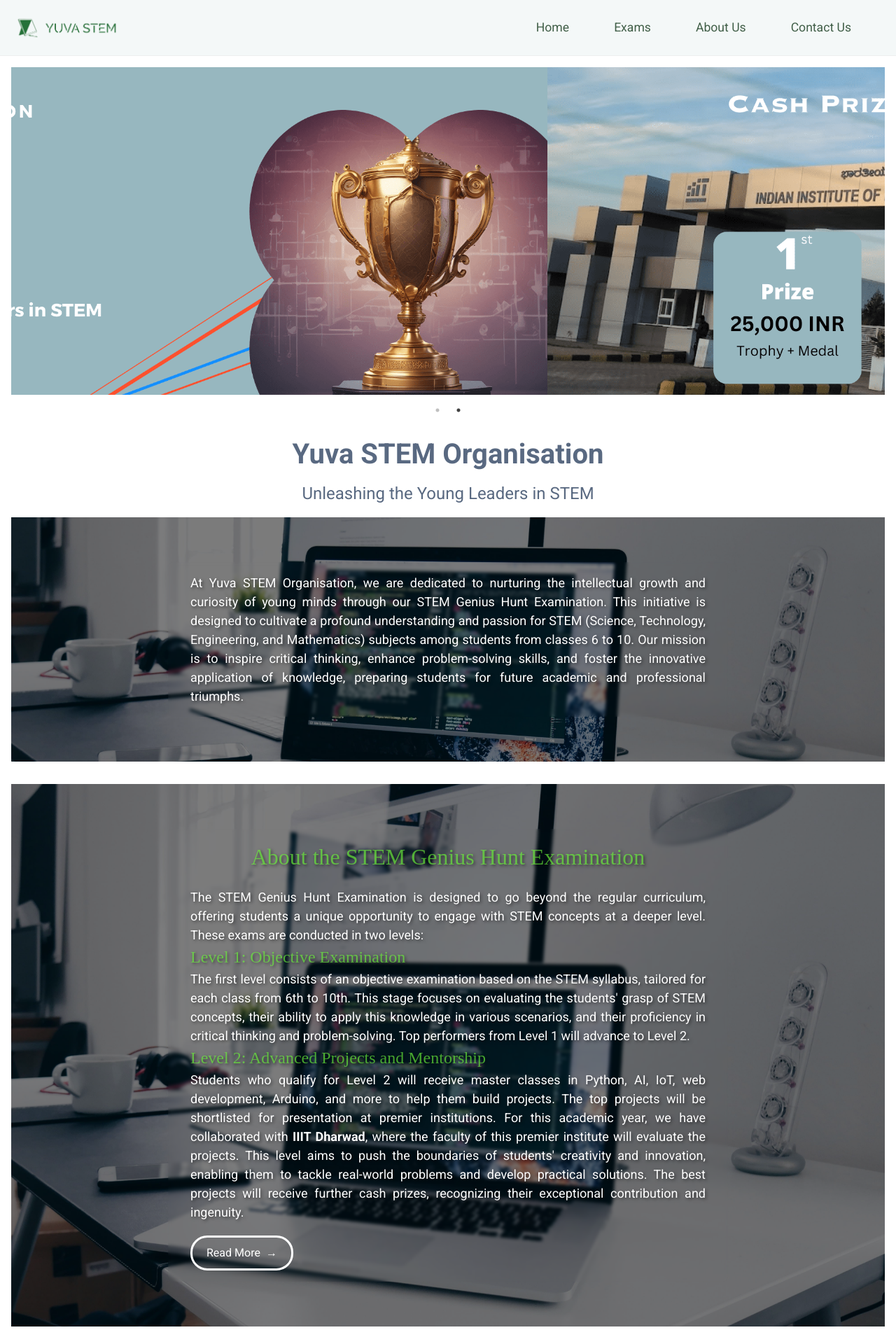
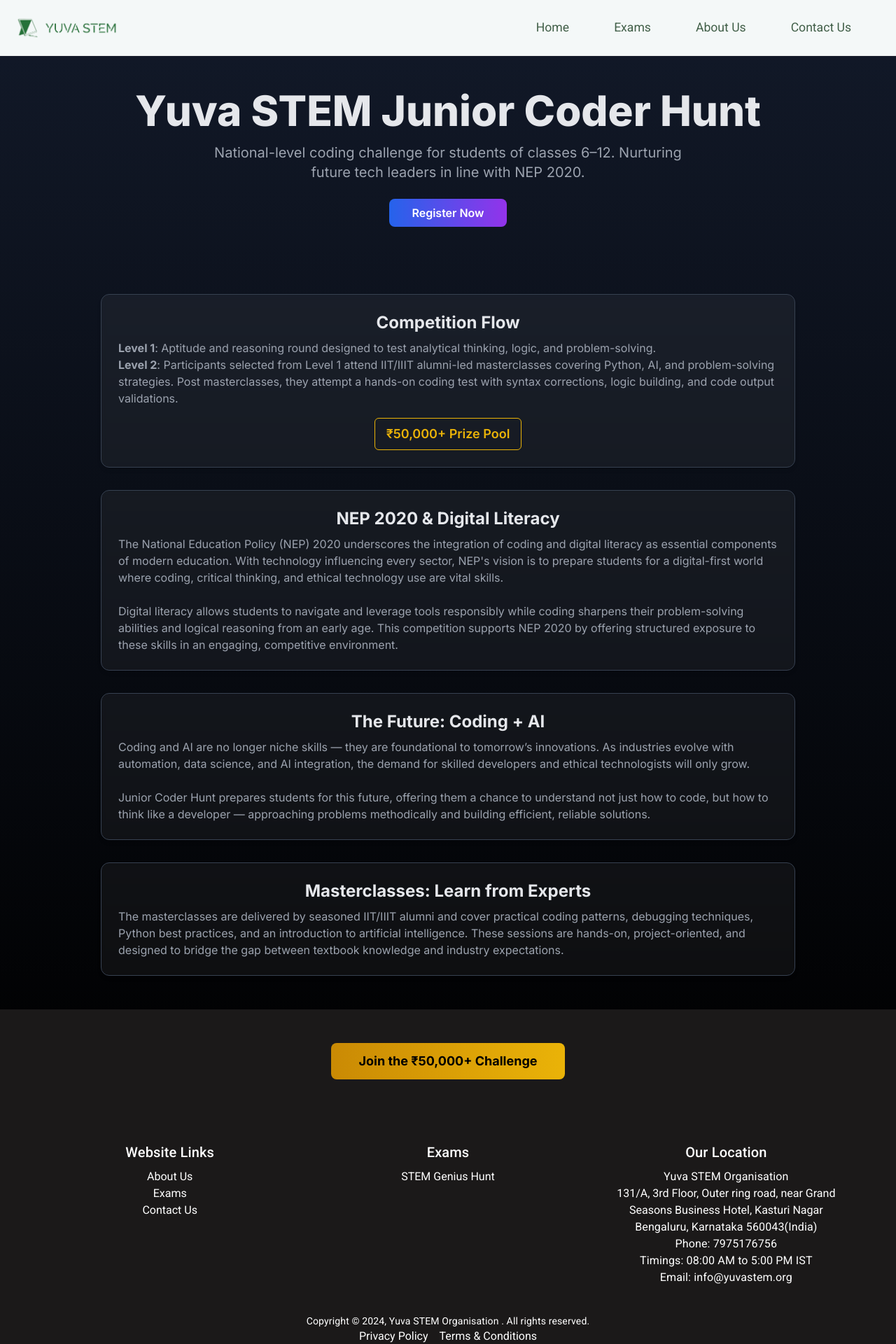
Before and after one commit to sajjanstem/sajjan-stem, a React (Create React App) app: page / in a window 1280 px wide. Shown: the top 1920 px of the page at 70% size. Built offline with nearby package versions, Linux system fonts and the light colour scheme.

Commit message:
ui changes for junior coder hunt

```diff
--- a/package.json
+++ b/package.json
@@ -14,9 +14,11 @@
     "@types/node": "^16.18.98",
     "@types/react": "^18.3.3",
     "@types/react-dom": "^18.3.0",
+    "aos": "^2.3.4",
     "react": "^18.3.1",
     "react-dom": "^18.3.1",
     "react-helmet": "^6.1.0",
+    "react-icons": "^5.5.0",
     "react-router-dom": "^6.23.1",
     "react-scripts": "5.0.1",
     "react-slick": "^0.30.2",
--- a/public/index.html
+++ b/public/index.html
@@ -9,6 +9,7 @@
     <link rel="apple-touch-icon" href="%PUBLIC_URL%/logoIconWhite.png" />
     <link rel="manifest" href="%PUBLIC_URL%/manifest.json" />
     <title>Yuva STEM Organisation</title>
+    <link href="https://fonts.googleapis.com/css2?family=Inter:wght@400;600;700;800&display=swap" rel="stylesheet">
   </head>
   <body>
     <noscript>You need to enable JavaScript to run this app.</noscript>
--- a/src/components/Home.css
+++ /dev/null
@@ -1,173 +0,0 @@
-.heading-section {
-  text-align: center;
-}
-
-.heading-section h1 {
-  font-size: 2.5rem;
-  font-weight: bold;
-  color: #596981;
-  margin-bottom: 0.5rem;
-}
-
-.heading-section p {
-  font-size: 1.5rem;
-  color: #596981;
-}
-
-.slider-image {
-  width: 100%;
-  height: auto;
-}
-
-.content-section {
-  display: flex;
-  align-items: center;
-  justify-content: center;
-  color: #ffffff;
-  padding: 4rem 2rem;
-  margin-bottom: 1rem;
-  background-size: cover;
-  background-position: center;
-  background-attachment: fixed;
-  position: relative;
-  z-index: 1;
-}
-
-.content-section::before {
-  content: "";
-  position: absolute;
-  top: 0;
-  left: 0;
-  right: 0;
-  bottom: 0;
-  background: rgba(0, 0, 0, 0.5);
-  /* Dark overlay */
-  z-index: -1;
-}
-
-.read-more-container {
-  margin-top: 20px;
-}
-
-.read-more-button {
-  display: inline-flex;
-  align-items: center;
-  padding: 10px 20px;
-  border: 3px solid white;
-  color: #fff;
-  text-decoration: none;
-  border-radius: 24px;
-  transition: background-color 0.3s;
-}
-
-.external-link-icon {
-  margin-left: 8px;
-  font-size: 16px;
-}
-
-.bg1 {
-  background-image: url("../../public/assets/skills.jpg");
-}
-
-.bg2 {
-  background-image: url("../../public/assets/innovators.jpg");
-}
-
-.bg3 {
-  background-image: url("../../public/assets/love_stem.jpg");
-}
-
-
-
-.content {
-  max-width: 800px;
-  /* background: rgba(0, 0, 255, 0.3);  */
-  /* background: rgba(235, 243, 242, .1); */
-  /* background: rgba(59,130,246,.5); */
-  backdrop-filter: blur(2px);
-  border-radius: 8px;
-  padding: 1rem 2rem 1rem 2rem;
-  text-align: justify;
-}
-
-.content h2 {
-  color: rgba(108, 246, 59, 0.65);
-  text-shadow: 2px 2px 4px rgba(0, 0, 0, 0.5);
-  font-size: 2rem;
-  font-family: ui-monospace;
-}
-
-
-.content h3 {
-  color: rgba(108, 246, 59, 0.65);
-  text-shadow: 2px 2px 4px rgba(0, 0, 0, 0.5);
-  font-size: 1.5rem;
-  font-family: ui-monospace;
-}
-
-.content p,
-.content ul {
-  font-size: large;
-  color: #ffffff;
-  text-shadow: 2px 2px 4px rgba(0, 0, 0, 0.5);
-}
-
-.content ul {
-  list-style-type: disc;
-  padding-left: 2rem;
-}
-
-@keyframes fadeInUp {
-  from {
-    opacity: 0;
-    transform: translate3d(0, 100%, 0);
-  }
-
-  to {
-    opacity: 1;
-    transform: none;
-  }
-}
-
-
-/* Responsive Design */
-@media (max-width: 768px) {
-  .heading-section h1 {
-    font-size: 1.5rem;
-    font-weight: bold;
-    color: #596981;
-    margin-bottom: 0.5rem;
-  }
-
-  .heading-section p {
-    font-size: 1rem;
-    color: #596981;
-  }
-
-  .content {
-    backdrop-filter: blur(2px);
-    border-radius: 8px;
-    padding: 1rem;
-    text-align: justify;
-  }
-
-  .content-section {
-    padding: 4rem 1rem;
-  }
-
-  .content h2 {
-    color: rgba(108, 246, 59, 0.65);
-    text-shadow: 2px 2px 4px rgba(0, 0, 0, 0.5);
-    font-size: 1.5rem;
-    font-family: ui-monospace;
-  }
-
-
-  .content h3 {
-    color: rgba(108, 246, 59, 0.65);
-    text-shadow: 2px 2px 4px rgba(0, 0, 0, 0.5);
-    font-size: 1.25rem;
-    font-family: ui-monospace;
-  }
-
-}
--- a/src/components/Home.tsx
+++ b/src/components/Home.tsx
@@ -1,129 +1,74 @@
-import React from "react";
-import Slider from "react-slick";
-import "slick-carousel/slick/slick.css";
-import "slick-carousel/slick/slick-theme.css";
-import "./Home.css";
-import { Helmet } from "react-helmet";
+import React, { useEffect } from "react";
+import AOS from "aos";
+import "aos/dist/aos.css";
 
 const Home = () => {
-  const settings = {
-    dots: true,
-    infinite: true,
-    speed: 500,
-    slidesToShow: 1,
-    slidesToScroll: 1,
-    autoplay: true,
-    autoplaySpeed: 2000,
-  };
+  useEffect(() => {
+    AOS.init({ duration: 1000, once: true });
+  }, []);
 
   return (
-    <div className="p-4 flex flex-col gap-4">
-      <Helmet>
-        <title>Yuva STEM Organisation - Home</title>
-        <meta
-          name="description"
-          content="Yuva STEM Organisation - Unleashing the Young Leaders in STEM. Learn about our STEM Genius Hunt Examination and how we nurture young minds in STEM subjects."
-        />
-        <meta name="description" content="Yuva STEM Organisation - Unleashing the Young Leaders in STEM through the STEM Genius Hunt Examination for classes 6 to 10." />
-        <meta name="keywords" content="Yuva STEM, STEM Genius Hunt, yuva stem, yuva STEM Examination, STEM Education, Science Technology Engineering Mathematics, Student Competitions, IIIT Dharwad, Project-Based Learning" />
-        <meta name="author" content="Yuva STEM Organisation" />
-      </Helmet>
-      <div className="mb-8">
-        <Slider {...settings}>
-          <div>
-            <img
-              src={process.env.PUBLIC_URL + "/assets/slider1.png"}
-              alt="STEM Genius Hunt"
-              className="slider-image"
-            />
+    <div className="bg-gradient-to-b from-gray-900 to-black min-h-screen text-gray-200 font-[Inter]">
+      <header className="text-center py-12">
+        <h1 className="text-4xl md:text-6xl font-extrabold mb-4" data-aos="fade-down">
+          Yuva STEM Junior Coder Hunt
+        </h1>
+        <p className="text-lg md:text-xl max-w-2xl mx-auto text-gray-400" data-aos="fade-up">
+          National-level coding challenge for students of classes 6–12. Nurturing future tech leaders in line with NEP 2020.
+        </p>
+        <div className="mt-6" data-aos="zoom-in">
+          <button className="bg-gradient-to-r from-blue-600 to-purple-600 text-white font-semibold py-2 px-8 rounded-lg hover:opacity-90 transition">
+            Register Now
+          </button>
+        </div>
+      </header>
+
+      <section className="max-w-5xl mx-auto py-12 px-4 space-y-8">
+        <div className="backdrop-blur-sm bg-white bg-opacity-5 rounded-xl border border-gray-700 p-6 shadow-md" data-aos="fade-up">
+          <h2 className="text-2xl font-bold mb-2">Competition Flow</h2>
+          <p className="text-gray-400">
+            <strong>Level 1</strong>: Aptitude and reasoning round designed to test analytical thinking, logic, and problem-solving.
+            <br />
+            <strong>Level 2</strong>: Participants selected from Level 1 attend IIT/IIIT alumni-led masterclasses covering Python, AI, and problem-solving strategies. Post masterclasses, they attempt a hands-on coding test with syntax corrections, logic building, and code output validations.
+          </p>
+          <div className="mt-4 flex items-center justify-center">
+            <span className="border border-yellow-500 text-yellow-500 rounded-md px-4 py-2 text-lg font-semibold">
+              ₹50,000+ Prize Pool
+            </span>
           </div>
-          <div>
-            <img
-              src={process.env.PUBLIC_URL + "/assets/slider2.png"}
-              alt="prizes"
-              className="slider-image"
-            />
-          </div>
-        </Slider>
-      </div>
+        </div>
 
-      <div className="heading-section">
-        <h1>Yuva STEM Organisation</h1>
-        <p>Unleashing the Young Leaders in STEM</p>
-      </div>
+        <div className="backdrop-blur-sm bg-white bg-opacity-5 rounded-xl border border-gray-700 p-6 shadow-md" data-aos="fade-up">
+          <h2 className="text-2xl font-bold mb-2">NEP 2020 & Digital Literacy</h2>
+          <p className="text-gray-400">
+            The National Education Policy (NEP) 2020 underscores the integration of coding and digital literacy as essential components of modern education. With technology influencing every sector, NEP's vision is to prepare students for a digital-first world where coding, critical thinking, and ethical technology use are vital skills.
+            <br /><br />
+            Digital literacy allows students to navigate and leverage tools responsibly while coding sharpens their problem-solving abilities and logical reasoning from an early age. This competition supports NEP 2020 by offering structured exposure to these skills in an engaging, competitive environment.
+          </p>
+        </div>
 
-      <section className="content-section bg1">
-        <div className="content">
-          <p>
-            At Yuva STEM Organisation, we are dedicated to nurturing the intellectual growth and curiosity of young minds through our STEM Genius Hunt Examination. This initiative is designed to cultivate a profound understanding and passion for STEM (Science, Technology, Engineering, and Mathematics) subjects among students from classes 6 to 10. Our mission is to inspire critical thinking, enhance problem-solving skills, and foster the innovative application of knowledge, preparing students for future academic and professional triumphs.
+        <div className="backdrop-blur-sm bg-white bg-opacity-5 rounded-xl border border-gray-700 p-6 shadow-md" data-aos="fade-up">
+          <h2 className="text-2xl font-bold mb-2">The Future: Coding + AI</h2>
+          <p className="text-gray-400">
+            Coding and AI are no longer niche skills — they are foundational to tomorrow’s innovations. As industries evolve with automation, data science, and AI integration, the demand for skilled developers and ethical technologists will only grow.
+            <br /><br />
+            Junior Coder Hunt prepares students for this future, offering them a chance to understand not just how to code, but how to think like a developer — approaching problems methodically and building efficient, reliable solutions.
+          </p>
+        </div>
+
+        <div className="backdrop-blur-sm bg-white bg-opacity-5 rounded-xl border border-gray-700 p-6 shadow-md" data-aos="fade-up">
+          <h2 className="text-2xl font-bold mb-2">Masterclasses: Learn from Experts</h2>
+          <p className="text-gray-400">
+            The masterclasses are delivered by seasoned IIT/IIIT alumni and cover practical coding patterns, debugging techniques, Python best practices, and an introduction to artificial intelligence. These sessions are hands-on, project-oriented, and designed to bridge the gap between textbook knowledge and industry expectations.
           </p>
         </div>
       </section>
 
-      <section className="content-section bg1">
-        <div className="content">
-          <h2>About the STEM Genius Hunt Examination</h2>
-          <p>
-            The STEM Genius Hunt Examination is designed to go beyond the regular curriculum, offering students a unique opportunity to engage with STEM concepts at a deeper level. These exams are conducted in two levels:
-          </p>
-          <h3>Level 1: Objective Examination</h3>
-          <p>
-            The first level consists of an objective examination based on the STEM syllabus, tailored for each class from 6th to 10th. This stage focuses on evaluating the students' grasp of STEM concepts, their ability to apply this knowledge in various scenarios, and their proficiency in critical thinking and problem-solving. Top performers from Level 1 will advance to Level 2.
-          </p>
-          <h3>Level 2: Advanced Projects and Mentorship</h3>
-          <p>
-            Students who qualify for Level 2 will receive master classes in Python, AI, IoT, web development, Arduino, and more to help them build projects. The top projects will be shortlisted for presentation at premier institutions. For this academic year, we have collaborated with <b>IIIT Dharwad</b>, where the faculty of this premier institute will evaluate the projects. This level aims to push the boundaries of students' creativity and innovation, enabling them to tackle real-world problems and develop practical solutions. The best projects will receive further cash prizes, recognizing their exceptional contribution and ingenuity.
-          </p>
-          <div className="read-more-container">
-            <a href="/exams" className="read-more-button">
-              Read More <span className="external-link-icon">→</span>
-            </a>
-          </div>
-        </div>
-      </section>
-
-      <section className="content-section bg2">
-        <div className="content">
-          <h2>Promoting Critical Skills for the Future</h2>
-          <p>
-            In alignment with the National Education Policy 2020, our examinations emphasize essential skills such as digital literacy, coding, and artificial intelligence. By integrating these skills into our curriculum, we aim to prepare students for success in a rapidly evolving technological landscape.
-          </p>
-        </div>
-      </section>
-
-      <section className="content-section bg2">
-        <div className="content">
-          <h2>Fostering a Lifelong Love for STEM</h2>
-          <p>
-            Participating in the STEM Genius Hunt Examinations is not just about winning prizes; it is about igniting a lifelong passion for STEM subjects. Our exams provide a platform for young minds to showcase their talents, fostering an environment where innovation and creativity can flourish.
-          </p>
-        </div>
-      </section>
-
-      <section className="content-section bg3">
-        <div className="content">
-          <h2>The Importance of Project-Based Learning</h2>
-          <p>
-            Project-based learning is a cornerstone of our approach, as it encourages students to apply their knowledge in practical, meaningful ways. Through projects, students learn to:
-          </p>
-          <ul>
-            <li><strong>Solve Complex Problems:</strong> Tackle real-world challenges that require creative and logical solutions.</li>
-            <li><strong>Think Critically:</strong> Analyze situations, make informed decisions, and reflect on their learning process.</li>
-            <li><strong>Collaborate Effectively:</strong> Work with peers and mentors, enhancing their teamwork and communication skills.</li>
-            <li><strong>Develop Resilience:</strong> Learn from failures and persist in the face of difficulties, building a growth mindset.</li>
-          </ul>
-        </div>
-      </section>
-
-      <section className="content-section bg3">
-        <div className="content">
-          <h2>Inspiring the Next Generation of Innovators</h2>
-          <p>
-            Our mission is to inspire and educate the next generation of STEM leaders. By encouraging curiosity and analytical thinking. The STEM Genius Hunt Examinations prepare students for global challenges and future success. We invite educational institutions to join us in this exciting journey to cultivate a lasting passion for STEM.
-          </p>
-        </div>
-      </section>
-
+      <footer className="text-center py-12" data-aos="zoom-in">
+        <button className="bg-gradient-to-r from-yellow-600 to-yellow-500 text-black font-bold py-3 px-10 rounded-lg hover:opacity-90 transition text-lg">
+          Join the ₹50,000+ Challenge
+        </button>
+      </footer>
     </div>
   );
 };
```
Also changed, not shown: src/types/aos.d.ts (added, +8 -0 lines), 1 other file (tests, documents, lock files or other folders).
